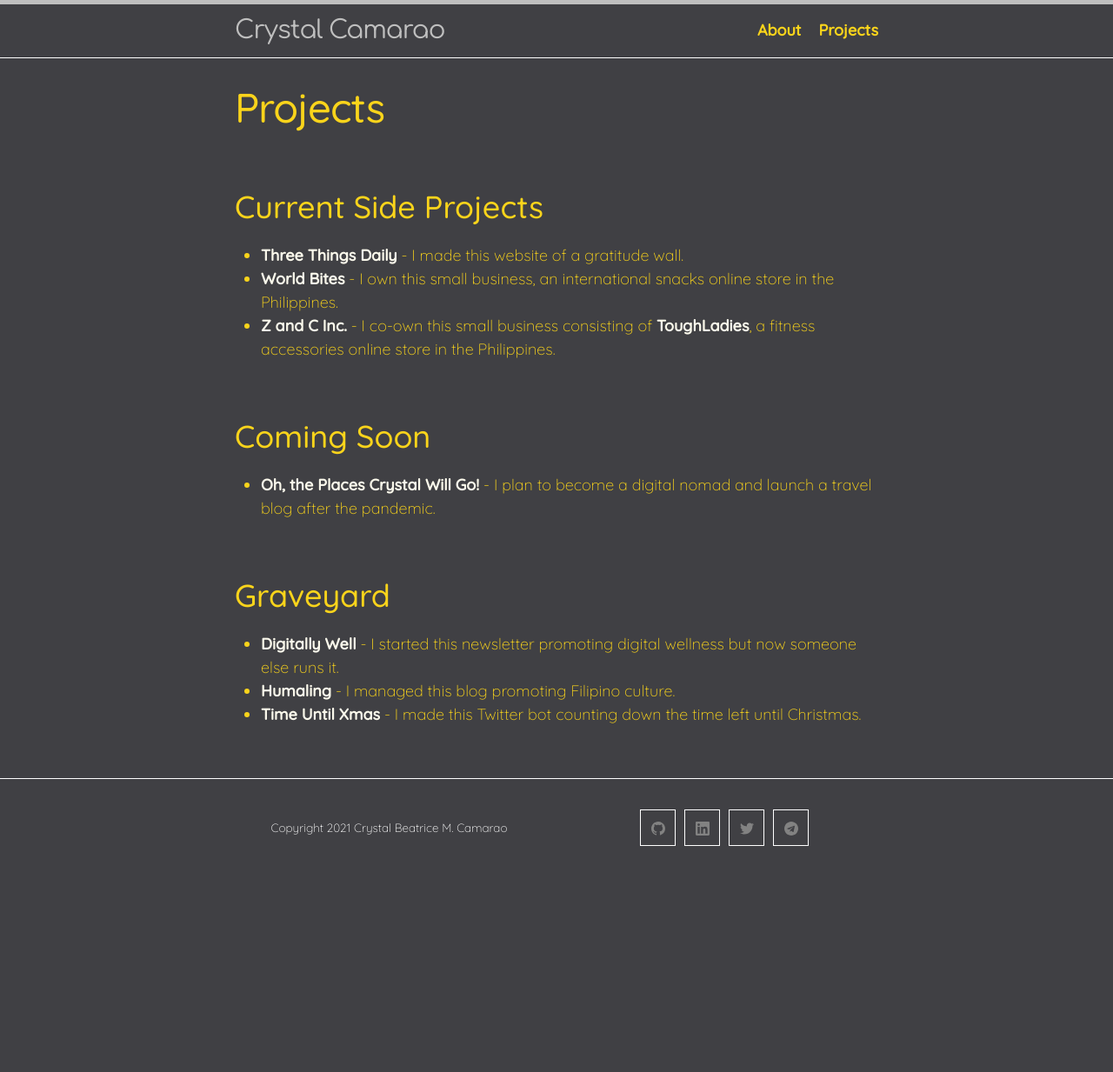
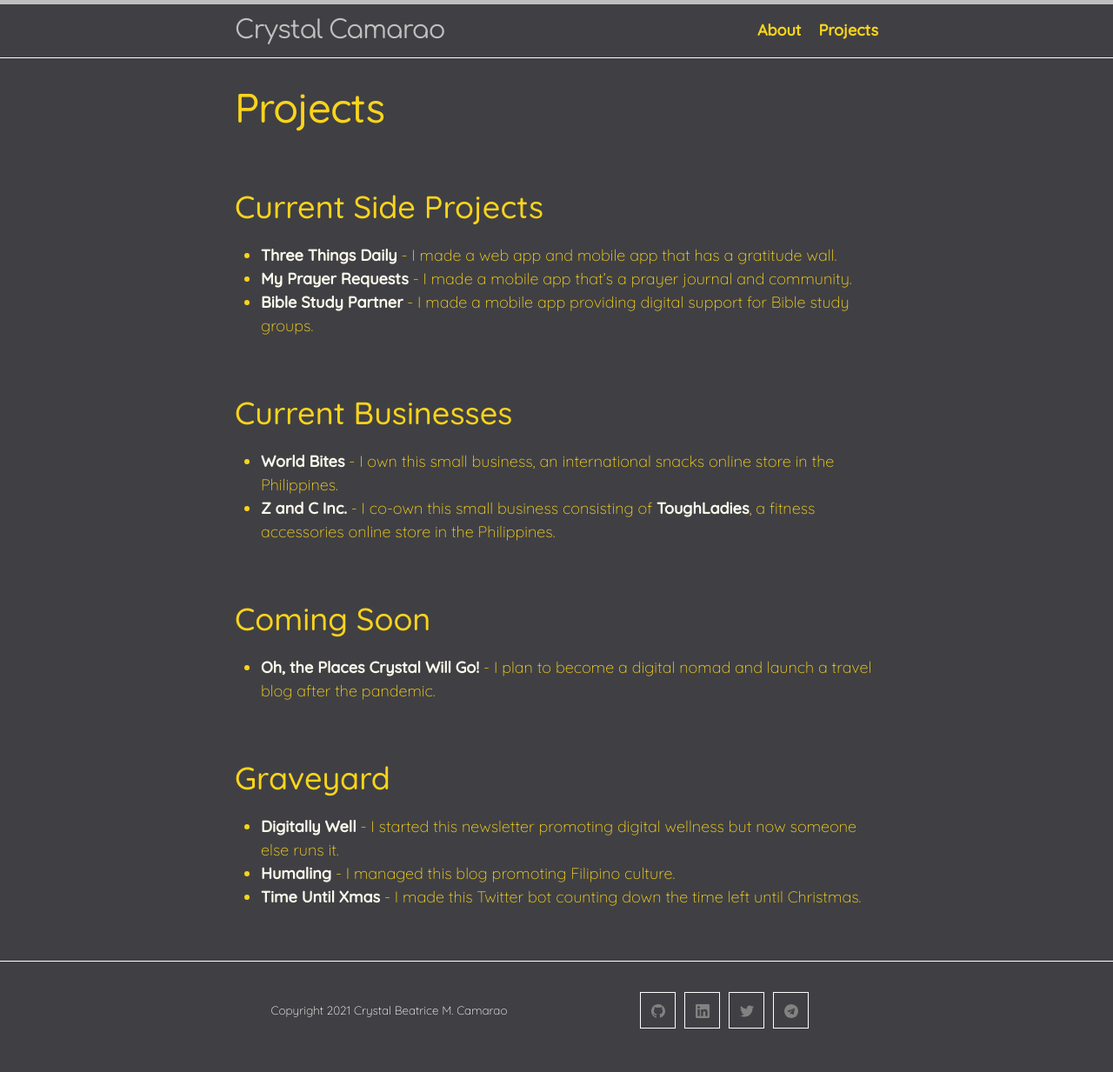
Before and after one commit to crystalcamarao/crystalcamarao.github.io, a Jekyll site: the page built from projects.md, in a window 1280 px wide. Shown: the whole page at 87% size. Built offline with Jekyll 4.4.1, drawn with Linux system fonts in a browser that asks for light colours; before the commit the page ends 1023 px from its top, so only the background shows below that.

Commit message:
Updated Projects

```diff
--- a/projects.md
+++ b/projects.md
@@ -5,7 +5,11 @@ layout: page
 ---
 
 ## Current Side Projects
-* [Three Things Daily](https://threethingsdaily.xyz) - I made this website of a gratitude wall.
+* [Three Things Daily](https://threethingsdaily.xyz) - I made a web app and mobile app that has a gratitude wall.
+* [My Prayer Requests](https://myprayerrequests.app) - I made a mobile app that's a prayer journal and community.
+* [Bible Study Partner](https://biblestudypartner.app) - I made a mobile app providing digital support for Bible study groups.
+
+## Current Businesses
 * [World Bites](https://worldbites.ph) - I own this small business, an international snacks online store in the Philippines.
 * [Z and C Inc.](https://zandcinc.com) - I co-own this small business consisting of [ToughLadies](https://shoptoughladies.com), a fitness accessories online store in the Philippines.
 
```
